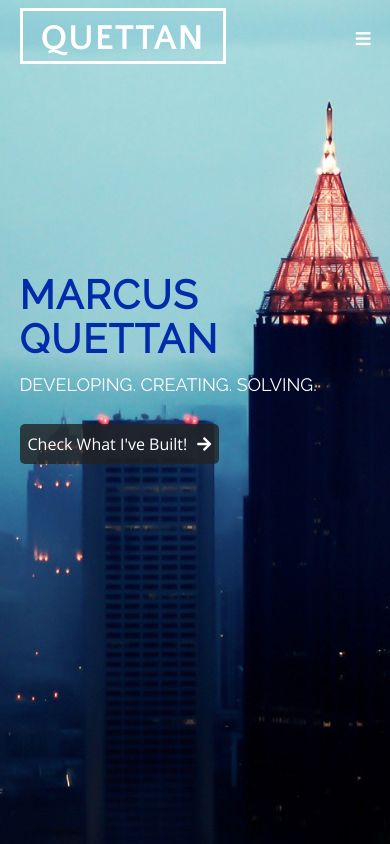
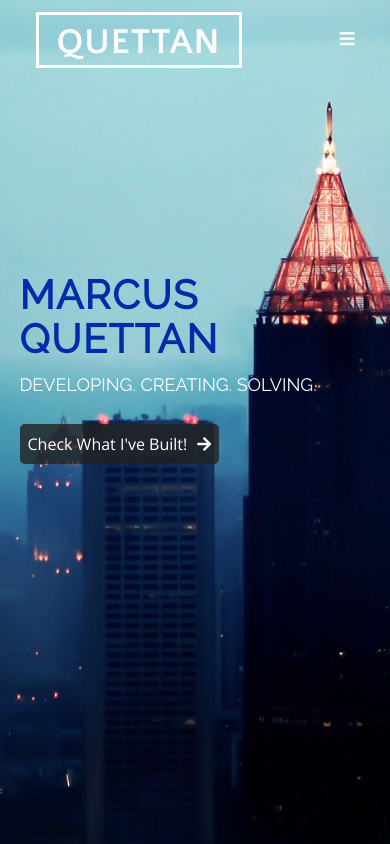
Before and after one commit to mquettan3/mqwebsite-react, a React (Create React App) app: page / in a window 390 px wide. Shown: the top 844 px of the page. Built offline with nearby package versions, Linux system fonts and the light colour scheme; no server answers.

Commit message:
Fixing Navbar positioning.  Was weird for some reason.

```diff
--- a/src/assets/css/main.css
+++ b/src/assets/css/main.css
@@ -49,12 +49,12 @@
 /* NAVBAR     ||---------------------------- */
 /*-------------------------------------------------------------------------------------------*/
 /* Navbar Style   ||-------------------*/
-.navbar {
+#navbar {
   position: absolute;
   width: 100%;
   z-index: 1; }
 
-.navbar-inner {
+.navbar {
   display: flex;
   justify-content: space-between;
   width: 100%;
@@ -129,7 +129,7 @@
   text-decoration: none; }
 
 @media all and (max-width: 1024px) {
-  .navbar-inner {
+  .navbar {
     height: 65px; }
   .nav-menu li {
     display: block;
--- a/src/assets/scss/components/_navbar.scss
+++ b/src/assets/scss/components/_navbar.scss
@@ -3,12 +3,12 @@
 /*-------------------------------------------------------------------------------------------*/
 
 /* Navbar Style   ||-------------------*/
-.navbar {
+#navbar {
     position: absolute;
     width: 100%;
     z-index: 1;
 }
-.navbar-inner {
+.navbar {
     // position: absolute;
     display: flex;
     justify-content: space-between;
@@ -95,7 +95,7 @@
 }
 
 @media all and (max-width: 1024px) {
-    .navbar-inner {
+    .navbar {
         height: 65px;
     }
 
--- a/src/components/Navbar.js
+++ b/src/components/Navbar.js
@@ -1,6 +1,4 @@
 import React, { Component } from 'react';
-import $ from 'jquery';
-require('jquery.scrollto');
 import { Link } from "react-router-dom";
 
 export default class Navbar extends Component {
@@ -35,9 +33,9 @@ export default class Navbar extends Component {
     render() {
         let showNavMenu = this.state.isNavMenuActive ? "active" : "";
         return (
-            <section className="navbar">
+            <section id="navbar">
                 <div className="wrapper">
-                    <div className="navbar-inner">
+                    <div className="navbar">
                         {/* <!-- Logo --> */}
                         <div className="logo">
                             <a className="page-scroll" href="#home">QUETTAN</a>
```
